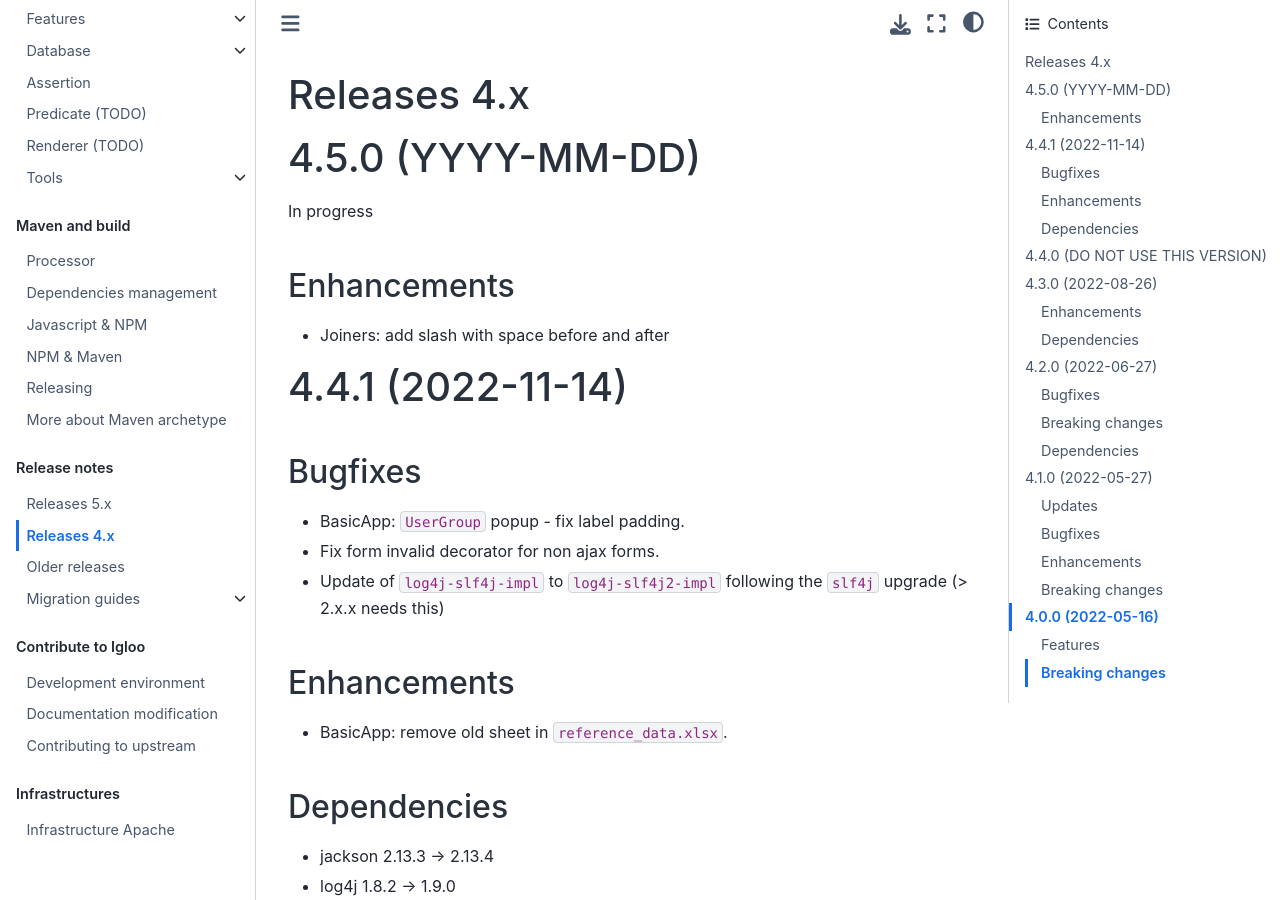
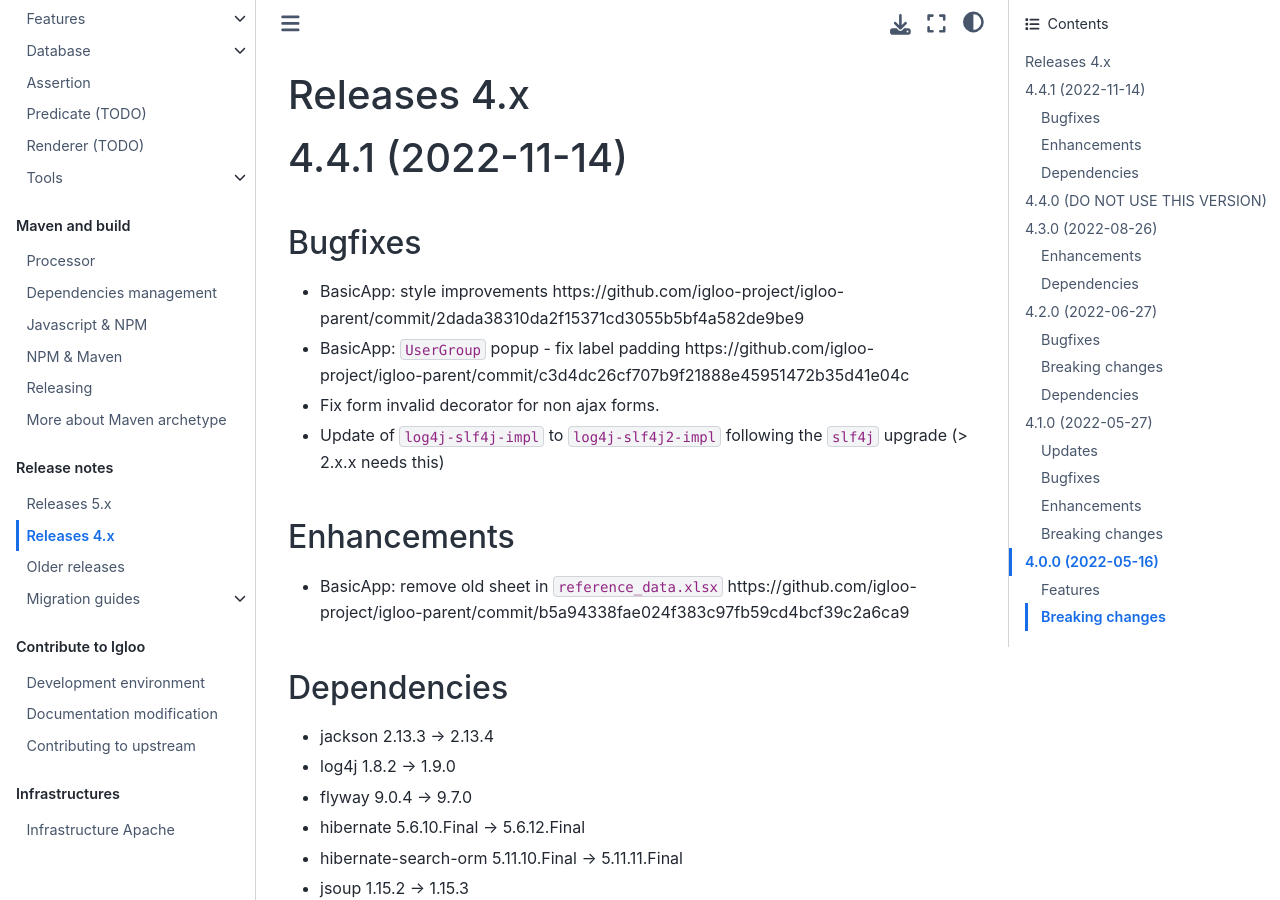
Before and after one commit to igloo-project/igloo-doc, a Sphinx documentation site: the page built from source/release-notes/releases-4.x.md, in a window 1280 px wide and 900 px high. Built offline with Sphinx 7.4.7 and the Sphinx Book theme 1.1.4, drawn with Linux system fonts in a browser that asks for light colours.

Commit message:
improved 4.4.1 changelog

```diff
--- a/source/release-notes/releases-4.x.md
+++ b/source/release-notes/releases-4.x.md
@@ -1,15 +1,4 @@
 # Releases 4.x
-
-
-(v4.5.0)=
-
-# 4.5.0 (YYYY-MM-DD)
-
-In progress
-
-## Enhancements
-
-* Joiners: add slash with space before and after
 
 (v4.4.1)=
 
@@ -17,13 +6,14 @@ In progress
 
 ## Bugfixes
 
-* BasicApp: `UserGroup` popup - fix label padding.
+* BasicApp: style improvements https://github.com/igloo-project/igloo-parent/commit/2dada38310da2f15371cd3055b5bf4a582de9be9
+* BasicApp: `UserGroup` popup - fix label padding https://github.com/igloo-project/igloo-parent/commit/c3d4dc26cf707b9f21888e45951472b35d41e04c
 * Fix form invalid decorator for non ajax forms.
 * Update of `log4j-slf4j-impl` to `log4j-slf4j2-impl` following the `slf4j` upgrade (> 2.x.x needs this)
 
 ## Enhancements
 
-* BasicApp: remove old sheet in `reference_data.xlsx`.
+* BasicApp: remove old sheet in `reference_data.xlsx` https://github.com/igloo-project/igloo-parent/commit/b5a94338fae024f383c97fb59cd4bcf39c2a6ca9
 
 ## Dependencies
 
```
